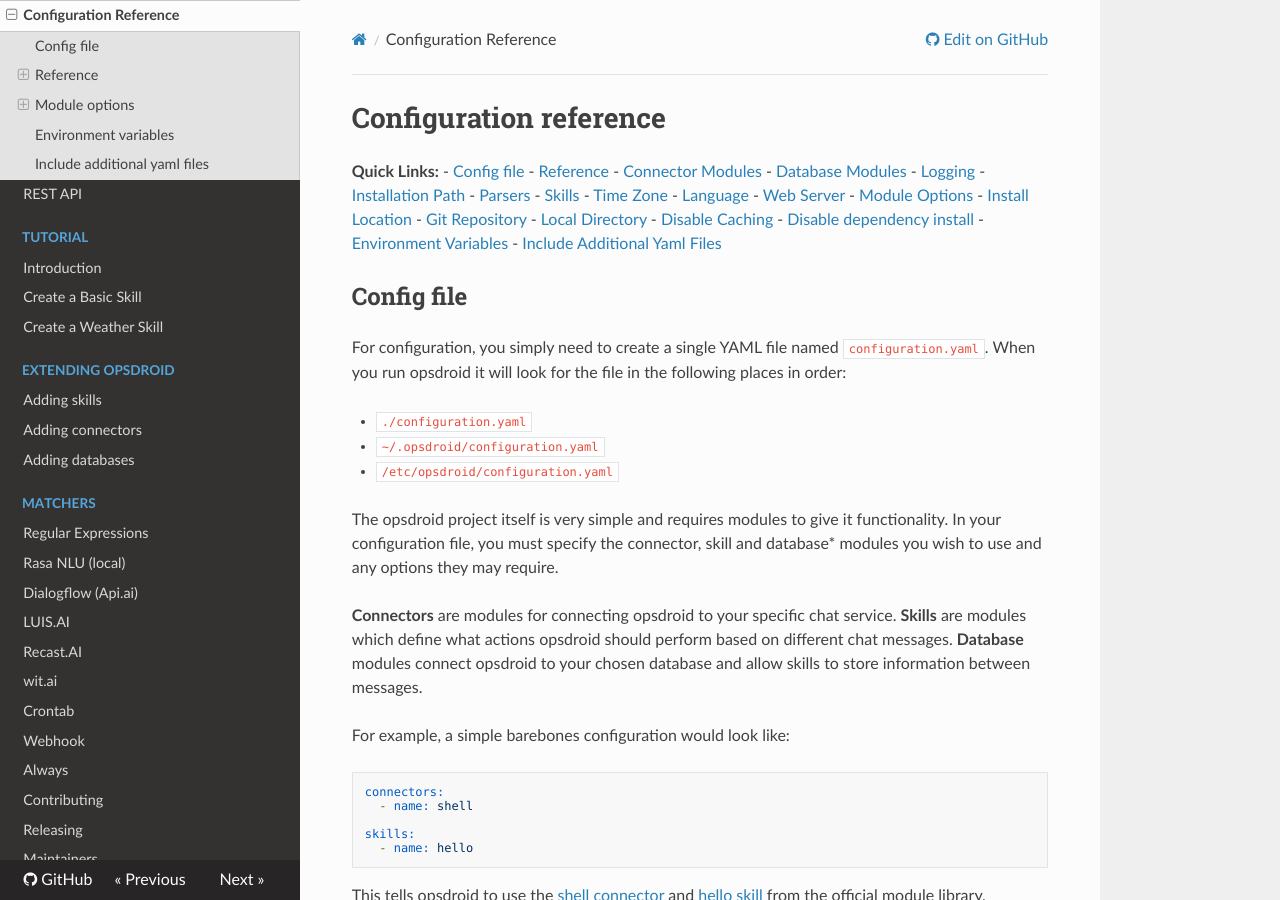
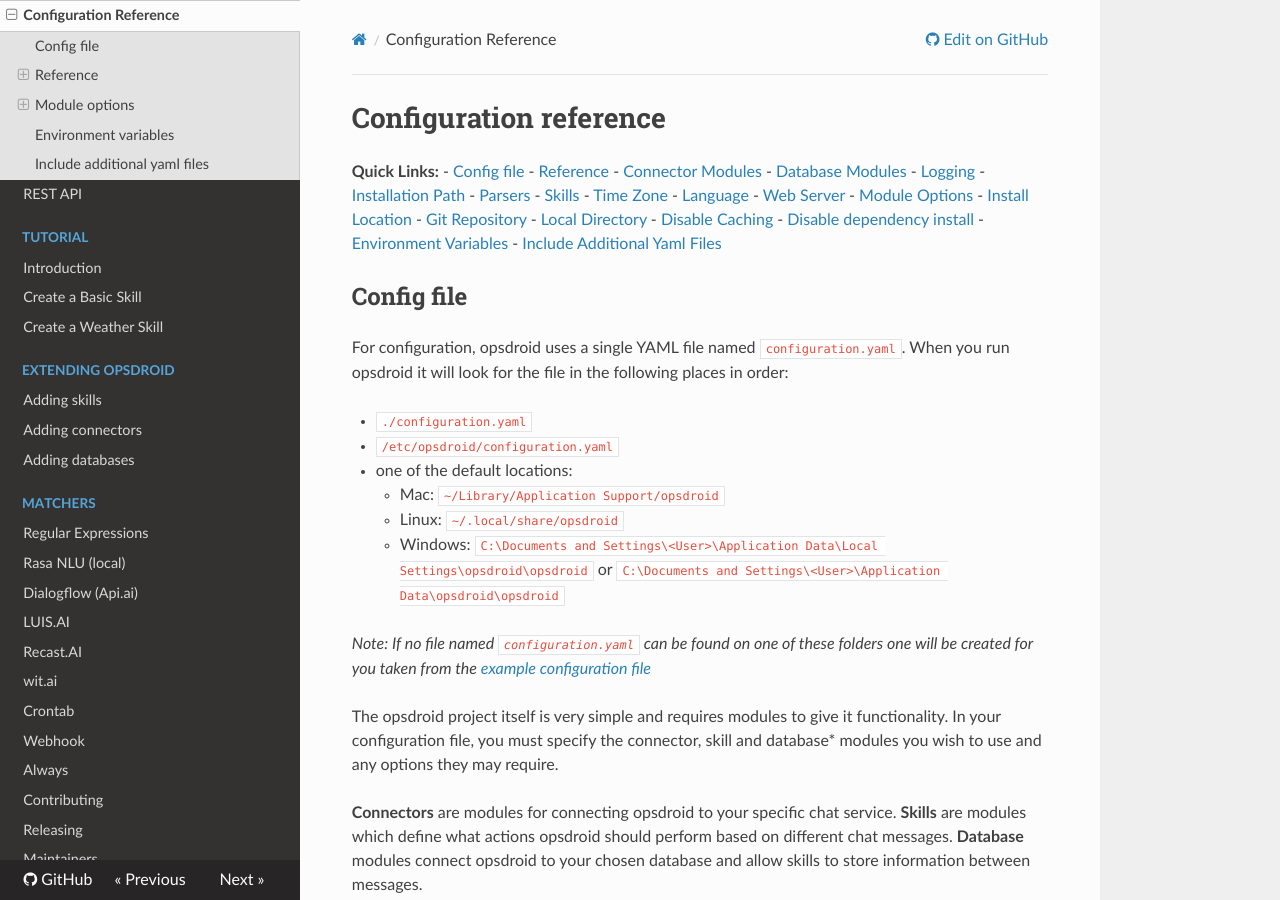
Before and after one commit to opsdroid/opsdroid, an MkDocs documentation site: the page built from docs/configuration-reference.md, in a window 1280 px wide and 900 px high. Built offline with MkDocs 1.6.1, drawn with Linux system fonts in a browser that asks for light colours; nearby versions of some CDN libraries; old or Windows-style settings are respelled for this version of MkDocs.

```diff
--- a/docs/configuration-reference.md
+++ b/docs/configuration-reference.md
@@ -22,12 +22,17 @@
 
 
 ## Config file
-
-For configuration, you simply need to create a single YAML file named `configuration.yaml`. When you run opsdroid it will look for the file in the following places in order:
+For configuration, opsdroid uses a single YAML file named `configuration.yaml`. When you run opsdroid it will look for the file in the following places in order:
 
  * `./configuration.yaml`
- * `~/.opsdroid/configuration.yaml`
  * `/etc/opsdroid/configuration.yaml`
+ * one of the default locations:
+    * Mac: `~/Library/Application Support/opsdroid`
+    * Linux: `~/.local/share/opsdroid`
+    * Windows: `C:\Documents and Settings\<User>\Application Data\Local Settings\opsdroid\opsdroid` or
+                `C:\Documents and Settings\<User>\Application Data\opsdroid\opsdroid`
+
+_Note: If no file named `configuration.yaml` can be found on one of these folders one will be created for you taken from the [example configuration file](../opsdroid/configuration/example_configuration.yaml)_
 
 The opsdroid project itself is very simple and requires modules to give it functionality. In your configuration file, you must specify the connector, skill and database* modules you wish to use and any options they may require.
 
```
Also changed, not shown: README.md (+5 -3 lines), docs/tutorials/introduction-vim.md (added, +89 -0 lines), 2 other files.
